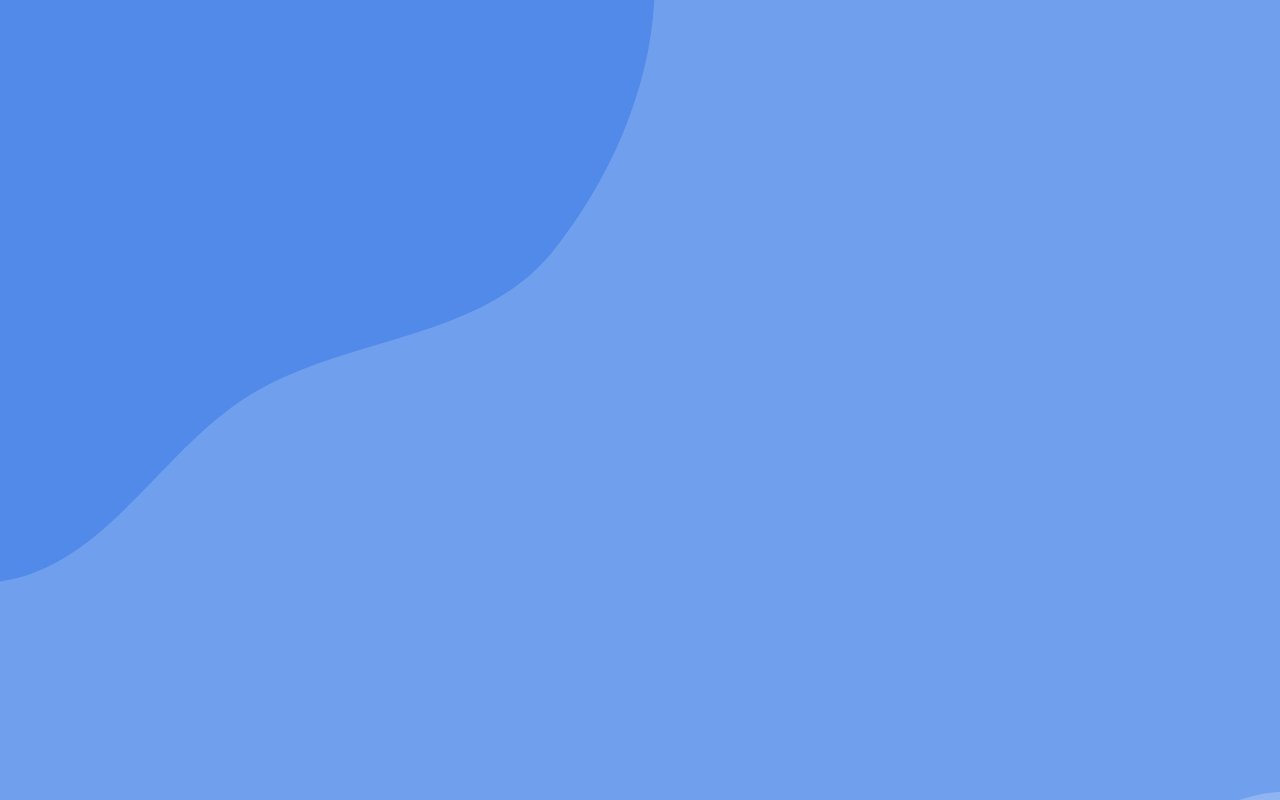
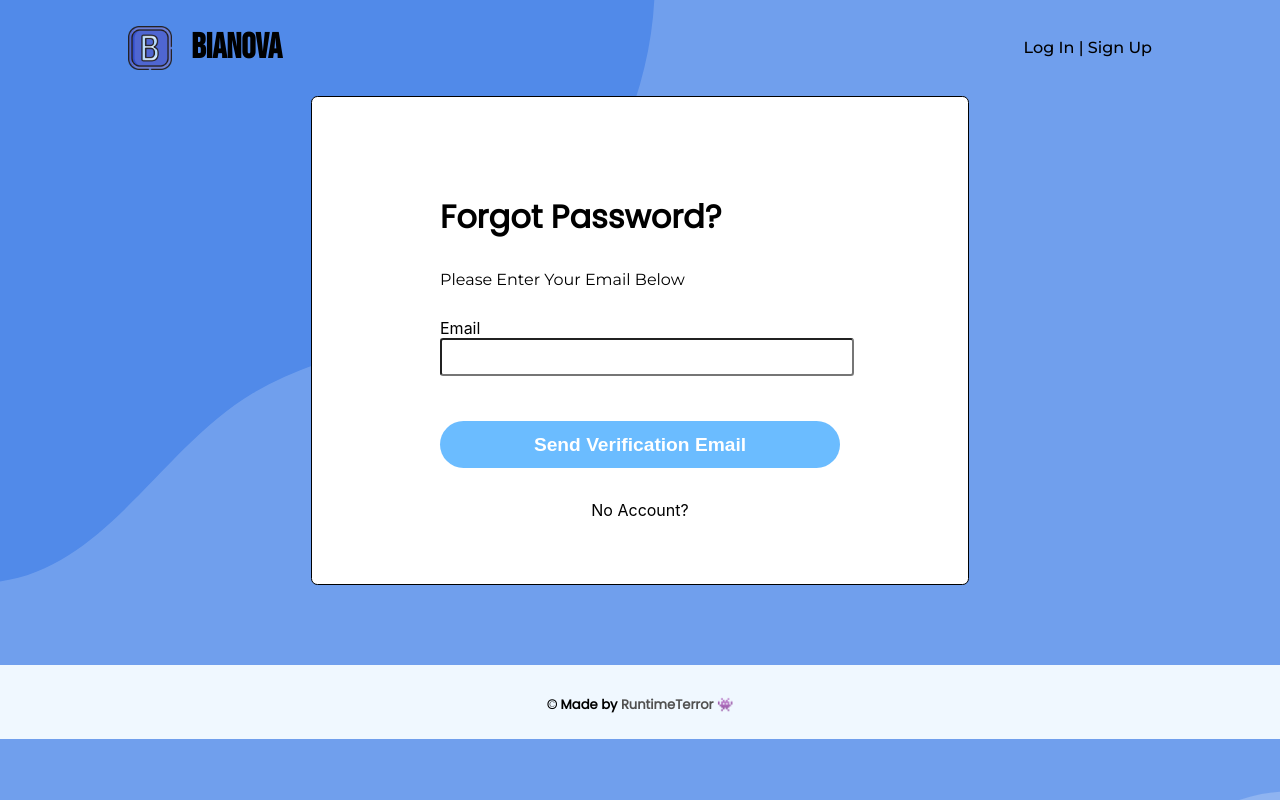
Before and after one commit to RuntimeTerror-NCI/BiaNova-WebsiteApplication, a React (Create React App) app: page /Forgot-password in a window 1280 px wide. Before the commit this address had no page. Built offline with nearby package versions, Linux system fonts and the light colour scheme; a web font is replaced by a local one.

Commit message:
routes added

```diff
--- a/src/App.js
+++ b/src/App.js
@@ -1,22 +1,23 @@
-import { BrowserRouter as Router, Route, Routes } from "react-router-dom";
+import { BrowserRouter as Router, Route, Routes } from 'react-router-dom';
 
-import "./index.css";
-import Layout from "./components/Pages/Layout";
-import HomePage from "./components/Pages/HomePage";
-import Footer from "./components/Footer/Footer";
-import SearchPage from "./components/Pages/SearchPage";
-import Signup from "./components/UserLinks/Signup";
-import ForgotPassword from "./components/UserLinks/ForgotPassword";
-import Login from "./components/UserLinks/Login";
+import './index.css';
+import Layout from './components/Pages/Layout';
+import HomePage from './components/Pages/HomePage';
+import Signup from './components/UserLinks/Signup';
+import ForgotPassword from './components/UserLinks/ForgotPassword';
+import Login from './components/UserLinks/Login';
+import SearchPage from './components/Pages/SearchPage';
 
 function App() {
 	return (
 		<Router>
 			<Routes>
-        <Route path="/" element={<Layout />}>
+				<Route path='/' element={<Layout />}>
 					<Route index element={<HomePage />} />
-          <Route path="/Login" element={<Login />} />
-          <Route path="/Signup" element={<Signup />} />
+					<Route path='/Login' element={<Login />} />
+					<Route path='/Signup' element={<Signup />} />
+					<Route path='/Forgot-password' element={<ForgotPassword />} />
+					<Route path='/RecipeSearch' element={<SearchPage />} />
 				</Route>
 			</Routes>
 		</Router>
--- a/src/UI/Button.styles.js
+++ b/src/UI/Button.styles.js
@@ -1,4 +1,4 @@
-import styled from "styled-components";
+import styled from 'styled-components';
 
 export const Button = styled.button`
 	cursor: pointer;
@@ -27,7 +27,7 @@ export const PillButton = styled(Button)`
 export const LandingButton = styled(PillButton)`
 	background-color: white;
 	color: black;
-  width: 60%;
+	width: 100%;
 	flex-direction: right;
 	&:hover {
 		background-color: #84aa08;
--- a/src/UI/Form.js
+++ b/src/UI/Form.js
@@ -1,10 +1,12 @@
-import styled from "styled-components";
+import styled from 'styled-components';
+import { Link } from 'react-router-dom';
 
 const StyledForm = styled.form`
 	display: flex;
 	padding: 3rem 8rem 4rem;
 	flex-direction: column;
 `;
+
 const Wrapper = styled.div`
 	display: flex;
 	margin: auto;
@@ -16,6 +18,36 @@ const Wrapper = styled.div`
 	border-radius: 0.4rem;
 `;
 
+export const StyledLink = styled(Link)`
+	text-decoration: none;
+	color: #000;
+	transition: 0.2s all ease-in-out;
+	&:hover {
+		color: rgb(131, 154, 168);
+	}
+`;
+
+export const LandingLink = styled(Link)`
+	display: flex;
+	justify-content: center;
+	align-items: center;
+	font-weight: 500;
+	font-size: 1.4rem;
+	border-radius: 4rem;
+	height: 3rem;
+	text-decoration: none;
+	background-color: white;
+	color: black;
+	width: 40%;
+	flex-direction: right;
+	transition: 0.2s all ease-in-out;
+	&:hover {
+		background-color: rgb(131, 154, 168);
+		width: 45%;
+		height: 3.5rem;
+	}
+`;
+
 function Form({ children }) {
 	return (
 		<Wrapper>
--- a/src/components/Footer/Footer.js
+++ b/src/components/Footer/Footer.js
@@ -1,12 +1,11 @@
-import styled from "styled-components";
+import styled from 'styled-components';
 
 function Footer() {
 	return (
 		<FooterContainer>
 			<h3>
 				© Made by
-        <a href="https://github.com/RuntimeTerror-NCI"> RuntimeTerror</a>{" "}
-        &#128126;
+				<a href='https://github.com/RuntimeTerror-NCI'> RuntimeTerror</a> &#128126;
 			</h3>
 		</FooterContainer>
 	);
@@ -14,10 +13,10 @@ function Footer() {
 
 const FooterContainer = styled.div`
 	bottom: 0;
-  position: fixed;
 	width: 100%;
 	background-color: aliceblue;
 	display: flex;
+	margin-top: 5rem;
 	justify-content: center;
 	text-align: center;
 	font-size: 0.7rem;
--- a/src/components/Header/HeaderBrand.js
+++ b/src/components/Header/HeaderBrand.js
@@ -1,7 +1,7 @@
-import { Link } from "react-router-dom";
-import styled from "styled-components";
+import { Link } from 'react-router-dom';
+import styled from 'styled-components';
 
-import logo from "../../assets/imgs/bold.png";
+import logo from '../../assets/imgs/bold.png';
 
 const HeaderBrandStyled = styled.div`
 	display: flex;
@@ -16,10 +16,15 @@ const HeaderImageStyled = styled.img`
 	}
 `;
 
+const HeaderLink = styled(Link)`
+	text-decoration: none;
+	color: black;
+`;
+
 const HeaderHeadingStyled = styled.h1`
 	font-size: 2.2rem;
 	margin: auto 1.2rem;
-  font-family: "Bebas Neue", cursive;
+	font-family: 'Bebas Neue', cursive;
 
 	@media screen and (max-width: 700px) {
 		font-size: 2rem;
@@ -28,13 +33,13 @@ const HeaderHeadingStyled = styled.h1`
 
 function HeaderBrand() {
 	return (
-    <Link to="/">
+		<HeaderLink to='/'>
 			<HeaderBrandStyled>
-        <HeaderImageStyled alt="bianova logo" src={logo} />
+				<HeaderImageStyled alt='bianova logo' src={logo} />
 
 				<HeaderHeadingStyled> BiaNova </HeaderHeadingStyled>
 			</HeaderBrandStyled>
-    </Link>
+		</HeaderLink>
 	);
 }
 
--- a/src/components/Header/HeaderLinks.js
+++ b/src/components/Header/HeaderLinks.js
@@ -1,13 +1,9 @@
-import React, { useState } from "react";
-import styled from "styled-components";
-import { BrowserRouter, Route, Link } from "react-router-dom";
-
-import Login from "../UserLinks/Login";
-import Signup from "../UserLinks/Signup";
+import styled from 'styled-components';
+import { StyledLink } from '../../UI/Form';
 
 const Links = styled.div`
 	display: flex;
-  font-family: "Montserrat", sans-serif;
+	font-family: 'Montserrat', sans-serif;
 `;
 
 const LinksWrapper = styled.p`
@@ -15,48 +11,13 @@ const LinksWrapper = styled.p`
 	font-weight: 500;
 `;
 
-const Button = styled.button`
-  cursor: pointer;
-  background-color: transparent;
-  border: 0;
-  padding: 0.4rem;
-  transition: background-color 0.2s ease-in-out;
-  font-size: 1rem;
-  font-weight: 500;
-  border-radius: 0.2rem;
-  &:hover {
-    background-color: #84aa08;
-  }
-
-  @media screen and (max-width: 700px) {
-    font-size: 0.9rem;
-  }
-`;
-
 function HeaderLinks() {
-  // const [showLogin, setShowLogin] = useState(false);
-  // const [showSignup, setShowSignup] = useState(false);
-
 	return (
 		<Links>
 			<LinksWrapper>
-        <Link to="/Login">Log In</Link>
-        <Link to="/Signup">Sign Up</Link>
+				<StyledLink to='/Login'>Log In</StyledLink> | <StyledLink to='/Signup'>Sign Up</StyledLink>
 			</LinksWrapper>
 		</Links>
-
-    // <Links>
-    //   <LinksWrapper>
-    //     <Button onClick={() => setShowLogin((prev) => !prev)}> Log In </Button>{" "}
-    //     |{" "}
-    //     <Button onClick={() => setShowSignup((prev) => !prev)}>
-    //       {" "}
-    //       Sign Up{" "}
-    //     </Button>
-    //   </LinksWrapper>
-    //   <Login open={showLogin} close={() => setShowLogin((prev) => !prev)} />
-    //   <Signup open={showSignup} close={() => setShowSignup((prev) => !prev)} />
-    // </Links>
 	);
 }
 
--- a/src/components/UserLinks/ForgotPassword.js
+++ b/src/components/UserLinks/ForgotPassword.js
@@ -1,8 +1,7 @@
-import styled from "styled-components";
+import styled from 'styled-components';
 
-import Modal from "../../UI/Modal";
-import Form from "../../UI/Form";
-import { LinkButton, PillButton } from "../../UI/Button.styles";
+import Form, { StyledLink } from '../../UI/Form';
+import { PillButton } from '../../UI/Button.styles';
 
 const InputContainer = styled.div`
 	padding: 0.8rem 0;
@@ -14,11 +13,8 @@ const FormHeader = styled.h1`
 `;
 
 const FormText = styled.p`
-  text-align: center;
 	width: 100%;
-  height: 4rem;
 	margin-top: 0.5rem;
-  padding-left: 0.5rem;
 	border-radius: 0.2rem;
 `;
 
@@ -27,46 +23,31 @@ const Label = styled.label``;
 const Input = styled.input`
 	width: 100%;
 	height: 2rem;
-  margin-top: 0.5rem;
 	padding-left: 0.5rem;
 	border-radius: 0.2rem;
 	outline: none;
 `;
 
-const Button = styled.button`
-  position: fixed;
-  top: 0;
-  right: 0;
-  transform: translate(100%, -100%);
-  margin: 4rem;
-  font-size: 2rem;
-  background-color: transparent;
-  border: none;
-  cursor: pointer;
-  color: grey;
-  transition: 0.2s all ease-in-out;
-  &:hover {
-    color: black;
-  }
+const LinkWrapper = styled.div`
+	margin: auto;
+	margin-top: 2rem;
 `;
 
 function ForgotPassword() {
 	return (
 		<Form>
 			<FormHeader> Forgot Password? </FormHeader>
-      <FormText> Please Enter Your Details Below </FormText>
+			<FormText> Please Enter Your Email Below </FormText>
 
 			<InputContainer>
 				<Label> Email </Label>
-        <Input type="text" name="email" required />
+				<Input type='text' name='email' required />
 			</InputContainer>
 
-      <InputContainer>
-        <Label> Username </Label>
-        <Input type="password" name="uname" required />
-      </InputContainer>
-
-      <PillButton type="submit">Send Verification Email</PillButton>
+			<PillButton type='submit'>Send Verification Email</PillButton>
+			<LinkWrapper>
+				<StyledLink to='/Signup'>No Account?</StyledLink>
+			</LinkWrapper>
 		</Form>
 	);
 }
--- a/src/components/UserLinks/Login.js
+++ b/src/components/UserLinks/Login.js
@@ -1,9 +1,7 @@
-import styled from "styled-components";
-import { Link } from "react-router-dom";
+import styled from 'styled-components';
 
-import ForgotPassword from "./ForgotPassword";
-import Form from "../../UI/Form";
-import { PillButton } from "../../UI/Button.styles";
+import Form, { StyledLink } from '../../UI/Form';
+import { PillButton } from '../../UI/Button.styles';
 
 const InputContainer = styled.div`
 	padding: 0.8rem 0;
@@ -12,6 +10,11 @@ const InputContainer = styled.div`
 
 const FormHeader = styled.h1`
 	margin-top: 3rem;
+`;
+
+const LinkWrapper = styled.div`
+	margin: auto;
+	margin-top: 2rem;
 `;
 
 const Label = styled.label``;
@@ -25,23 +28,6 @@ const Input = styled.input`
 	outline: none;
 `;
 
-const Button = styled.button`
-  position: fixed;
-  top: 0;
-  right: 0;
-  transform: translate(100%, -100%);
-  margin: 4rem;
-  font-size: 2rem;
-  background-color: transparent;
-  border: none;
-  cursor: pointer;
-  color: grey;
-  transition: 0.2s all ease-in-out;
-  &:hover {
-    color: black;
-  }
-`;
-
 function Login() {
 	return (
 		<div>
@@ -49,15 +35,18 @@ function Login() {
 				<FormHeader> Log In</FormHeader>
 				<InputContainer>
 					<Label>Username </Label>
-          <Input type="text" name="uname" required />
+					<Input type='text' name='uname' required />
 				</InputContainer>
 				<InputContainer>
 					<Label>Password </Label>
-          <Input type="password" name="pass" required />
+					<Input type='password' name='pass' required />
 				</InputContainer>
 
-        <PillButton type="submit">Log In</PillButton>
-        <Link to="/forgot-password"> Hello </Link>
+				<PillButton type='submit'>Log In</PillButton>
+				<LinkWrapper>
+					<StyledLink to='/forgot-password'>Forgot Password?</StyledLink> | {''}
+					<StyledLink to='/Signup'>No Account?</StyledLink>
+				</LinkWrapper>
 			</Form>
 		</div>
 	);
--- a/src/components/UserLinks/Signup.js
+++ b/src/components/UserLinks/Signup.js
@@ -1,8 +1,7 @@
-import styled from "styled-components";
+import styled from 'styled-components';
 
-import Modal from "../../UI/Modal";
-import Form from "../../UI/Form";
-import { LinkButton, PillButton } from "../../UI/Button.styles";
+import Form, { StyledLink } from '../../UI/Form';
+import { PillButton } from '../../UI/Button.styles';
 
 const InputContainer = styled.div`
 	padding: 0.8rem 0;
@@ -24,21 +23,9 @@ const Input = styled.input`
 	outline: none;
 `;
 
-const Button = styled.button`
-  position: fixed;
-  top: 0;
-  right: 0;
-  transform: translate(100%, -100%);
-  margin: 4rem;
-  font-size: 2rem;
-  background-color: transparent;
-  border: none;
-  cursor: pointer;
-  color: grey;
-  transition: 0.2s all ease-in-out;
-  &:hover {
-    color: black;
-  }
+const LinkWrapper = styled.div`
+	margin: auto;
+	margin-top: 2rem;
 `;
 
 function Signup() {
@@ -47,35 +34,38 @@ function Signup() {
 			<FormHeader> Sign Up </FormHeader>
 			<InputContainer>
 				<Label> First Name </Label>
-        <Input type="text" name="fname" required />
+				<Input type='text' name='fname' required />
 			</InputContainer>
 
 			<InputContainer>
 				<Label> Second Name </Label>
-        <Input type="text" name="lname" required />
+				<Input type='text' name='lname' required />
 			</InputContainer>
 
 			<InputContainer>
 				<Label> Email </Label>
-        <Input type="text" name="email" required />
+				<Input type='text' name='email' required />
 			</InputContainer>
 
 			<InputContainer>
 				<Label> Username </Label>
-        <Input type="text" name="uname" required />
+				<Input type='text' name='uname' required />
 			</InputContainer>
 
 			<InputContainer>
 				<Label> Password </Label>
-        <Input type="password" name="pass" required />
+				<Input type='password' name='pass' required />
 			</InputContainer>
 
 			<InputContainer>
 				<Label> Re-Enter Password </Label>
-        <Input type="password" name="pass" required />
+				<Input type='password' name='pass' required />
 			</InputContainer>
 
-      <PillButton type="submit">Sign Up!</PillButton>
+			<PillButton type='submit'>Sign Up!</PillButton>
+			<LinkWrapper>
+				<StyledLink to='/Login'>Already have an Account?</StyledLink>
+			</LinkWrapper>
 		</Form>
 	);
 }
```
Also changed, not shown: src/components/Recipe Filter/RecipeFilter.js (+14 -42 lines), src/components/Welcome/Welcome.js (+15 -14 lines). Lines whose indentation alone changed are shown as unchanged.
